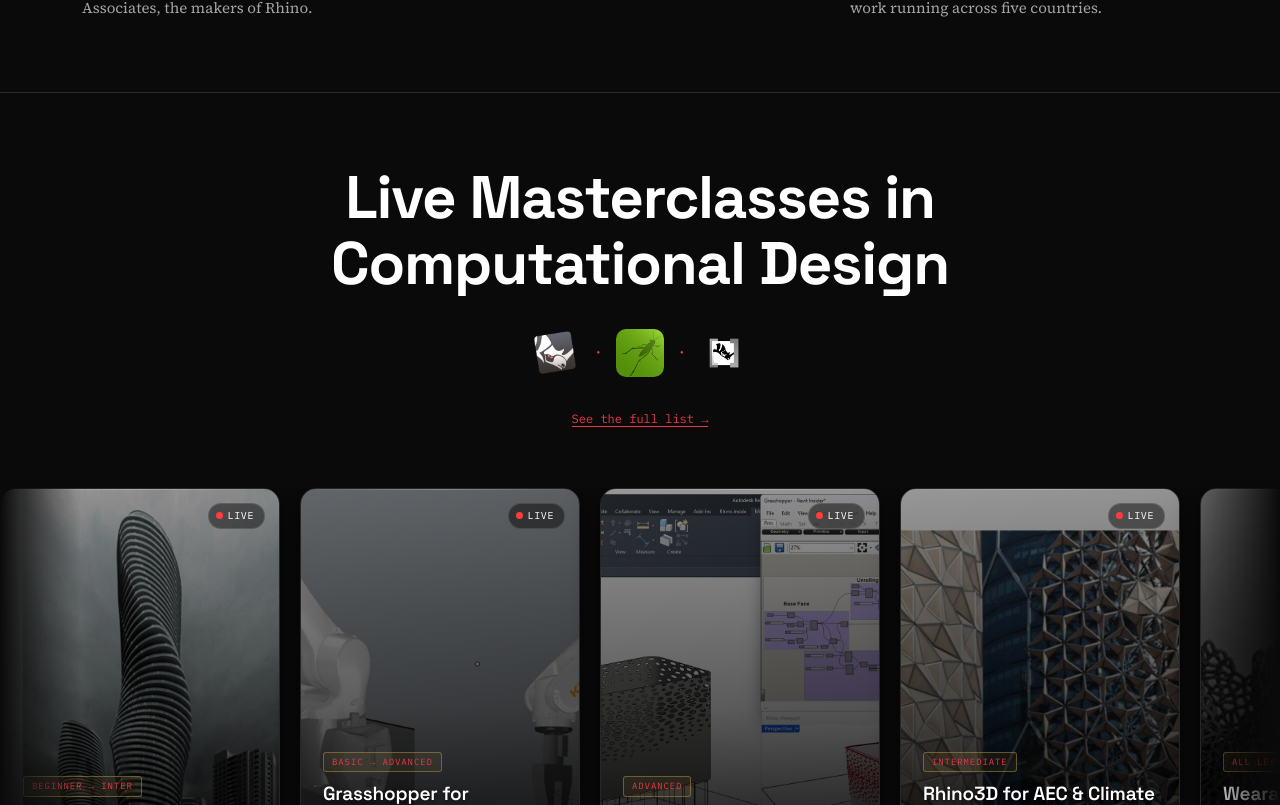
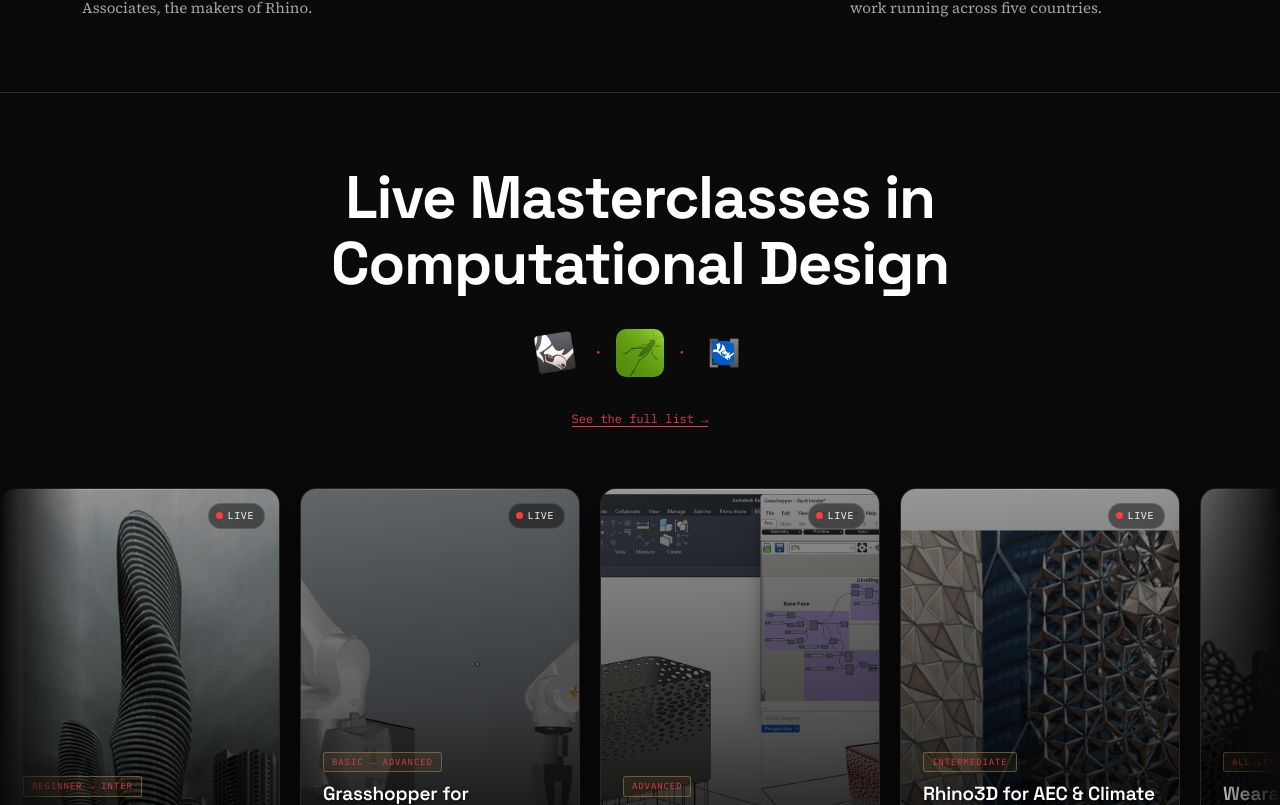
Before and after one commit to YAFTDesigns/yaftwebsite, a Next.js app: page / in a window 1280 px wide. Shown: the part 973-1778 px from the top of the page. Built offline with nearby package versions, Linux system fonts and the light colour scheme; no server answers.

Commit message:
Replace RIR logo with blue version, remove invert filter

```diff
--- a/components/CoursesHeroBlock.module.css
+++ b/components/CoursesHeroBlock.module.css
@@ -69,7 +69,6 @@
 }
 
 .rirBox img {
-  filter: invert(1);
 }
 
 .rhinoBox:hover { transform: scale(1.12); box-shadow: 0 0 0 2px var(--brass); }
```
Also changed, not shown: public/assets/logos/rhino-inside-revit-logo.png.
